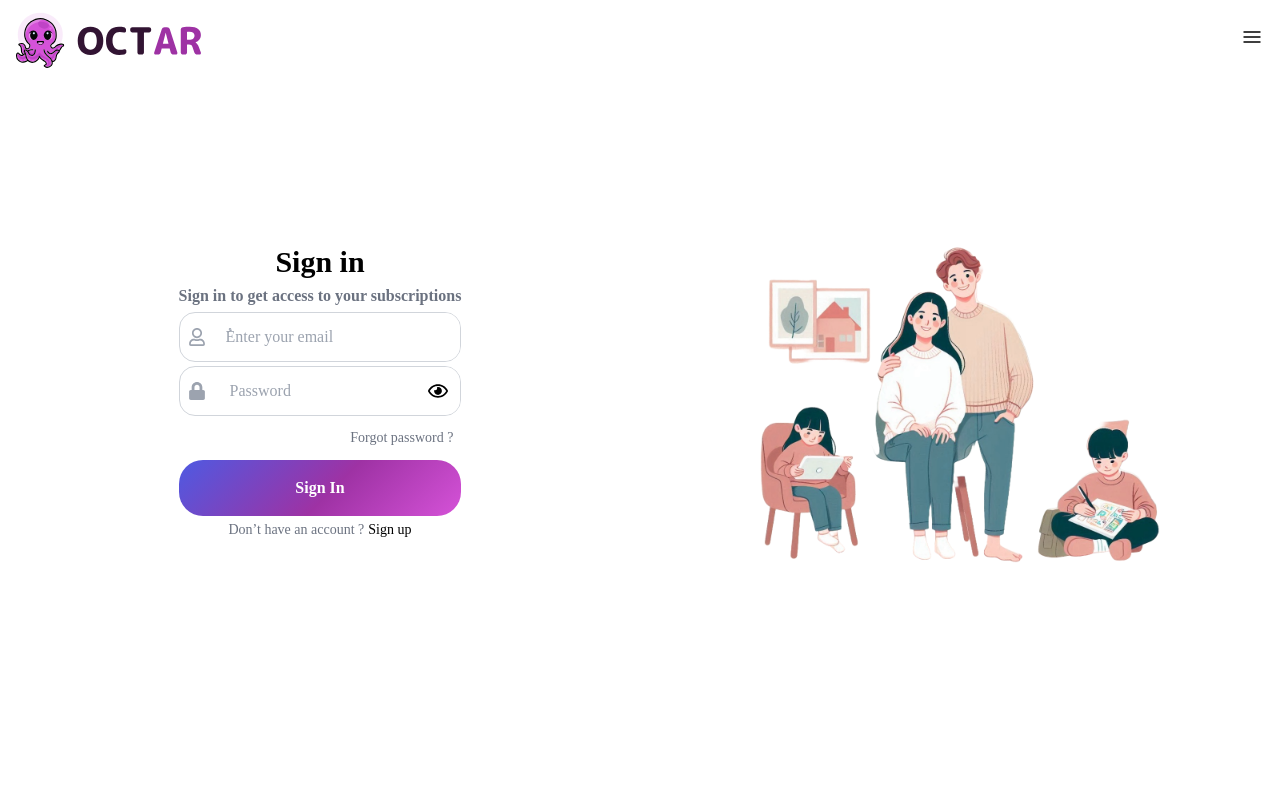
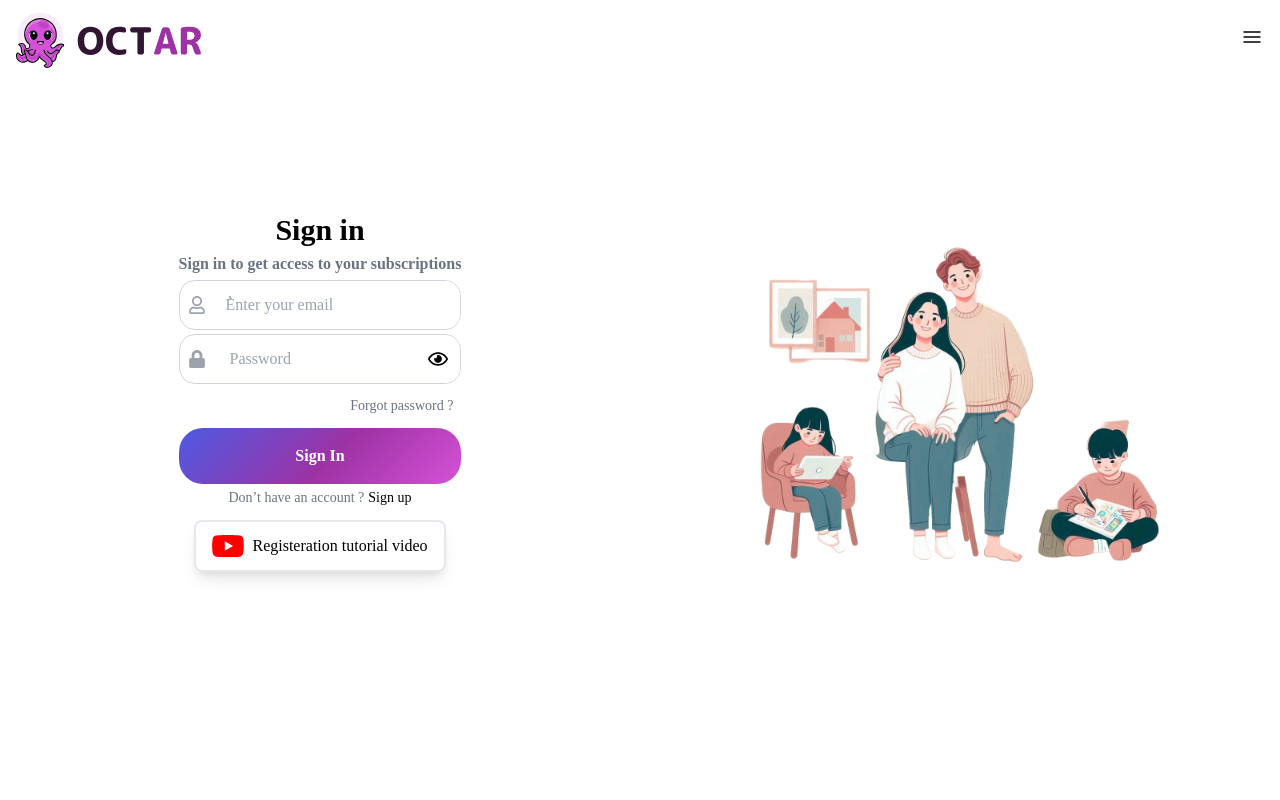
Before and after one commit to OCTARDev/octarEDU, a Next.js app: page /en/login in a window 1280 px wide. Shown: the top 800 px of the page. Built offline with nearby package versions, Linux system fonts and the light colour scheme.

Commit message:
added registeration video link to login/registeration pages

```diff
--- a/messages/ar.json
+++ b/messages/ar.json
@@ -417,9 +417,13 @@
         "enterPass": "أدخل كلمة المرور",
         "forget": "هل نسيت كلمة المرور؟",
         "dont": "ليس لديك حساب",
-        "create": "سجل معنا "
+        "create": "سجل معنا ",
+        "youtube_link":"https://www.youtube.com/watch?v=cZkrWm0mOKc",
+        "youtube_label":"الفيديو التعريفي للتسجيل"
     },
     "signup": {
+        "youtube_link":"https://www.youtube.com/watch?v=cZkrWm0mOKc",
+        "youtube_label":"الفيديو التعريفي للتسجيل",
         "createAccount": "سجل معنا",
         "des": "ليس لديك حساب؟ قم بالتسجيل الآن للحصول على دخول فوري!",
         "accountType": {
--- a/messages/en.json
+++ b/messages/en.json
@@ -416,9 +416,13 @@
         "enterPass": "Enter your password  ",
         "forget": "Forgot password ?",
         "dont": "Don’t have an account ?",
-        "create": "Sign up"
+        "create": "Sign up",
+        "youtube_link":"https://www.youtube.com/watch?v=L5615S2_zOQ",
+        "youtube_label":"Registeration tutorial video"
     },
     "signup": {
+        "youtube_link":"https://www.youtube.com/watch?v=L5615S2_zOQ",
+        "youtube_label":"Registeration tutorial video",
         "createAccount": "Sign up",
         "des": "Don’t have an account? Sign up now for instant access!",
         "accountType": {
@@ -471,6 +475,7 @@
         "loading": "Loading...",
         "account_created": "Account created successfully, Otp sent to youe email",
         "error_occurred": "An error occurred"
+
     },
     "forgetPassword": {
         "forgot_password": "Forget Password",
--- a/src/app/[locale]/(auth)/login/page.tsx
+++ b/src/app/[locale]/(auth)/login/page.tsx
@@ -17,6 +17,9 @@ import Input from "@/shared/Input";
 import { FaRegUser } from "react-icons/fa";
 import PasswordInput from "../_components/PasswordInput";
 import SideImageComponent from "../_components/SideImage";
+import youtubeSVG from "@/assets/youtube.svg";
+import Image from "next/image";
+
 
 type props = {
   open: boolean;
@@ -129,6 +132,23 @@ const Login = () => {
                     <span className='text-gray-500'>{t("dont")}</span>
                     <Link href={`/${firstLink}/sign-up`} className='text-primaryA1 hover:underline'>{t("create")}</Link>
                   </div>
+                  {/* How To Register Video */}
+                  <div className="flex justify-center mt-2">
+                    <a
+                    href={t("youtube_link")}
+                    target="_blank"
+                    className="border-2 w-fit px-4 py-2 rounded-lg shadow-lg flex items-center gap-2">
+                      <span>
+                        <Image
+                      src={youtubeSVG}
+                      alt="youtube svg"
+                      width={32}
+                      height={32}
+                      />
+                      </span>
+                      <span>{t("youtube_label")}</span>
+                    </a>
+                  </div>
                 </form>
 
               </div>
--- a/src/app/[locale]/(auth)/sign-up/page.tsx
+++ b/src/app/[locale]/(auth)/sign-up/page.tsx
@@ -29,11 +29,9 @@ import Input from "@/shared/Input";
 import { FaRegUser, FaSchool } from "react-icons/fa";
 import { MdMailOutline } from "react-icons/md";
 import PasswordInput from "../_components/PasswordInput";
-type props = {
-  open: boolean;
-  setOpen: React.Dispatch<React.SetStateAction<boolean>>;
-  setForm: React.Dispatch<React.SetStateAction<number>>;
-};
+import youtubeSVG from "@/assets/youtube.svg";
+
+
 const style = {
   position: "absolute",
   top: "50%",
@@ -174,128 +172,6 @@ const SingUp = () => {
   return (
     <div>
       <NavBar />
-      {/* <div className={`${styles.loginContainer} ${isArabic && "arabic"}`}>
-        <div className={styles.content}>
-
-          <form onSubmit={handleSubmit(onSubmit)}>
-            <div className={styles.firstDiv}>
-              <div className={styles.inputDiv}>
-                <label htmlFor="first_name">{t("firstName.label")}</label>
-                <div className={styles.inputContainer}>
-                  <input
-                    {...register("first_name")}
-                    placeholder={t("firstName.placeholder")}
-                    type="text"
-                  />
-                </div>
-                <p>{errors.first_name?.message}</p>
-              </div>
-              <div className={styles.inputDiv}>
-                <label htmlFor="last_name">{t("lastName.label")}</label>
-                <div className={styles.inputContainer}>
-                  <input
-                    {...register("last_name")}
-                    placeholder={t("lastName.placeholder")}
-                    type="text"
-                  />
-                </div>
-                <p>{errors.last_name?.message}</p>
-              </div>
-            </div>
-
-            <div className={styles.inputDiv}>
-              <label htmlFor="phone">{t("phone")}</label>
-              <div
-                className={styles.inputContainer}
-                style={{ direction: "ltr", textAlign: "left" }}
-              >
-                <PhoneInput
-                  country={"us"}
-                  onChange={(value: any, country: any) => {
-                    setCountry(`+${country?.dialCode}`);
-                    setPhoneNO(value?.replace(`${country?.dialCode}`, ""));
-                  }}
-                  inputClass={styles["custom-phone-input"]}
-                />
-              </div>
-            </div>
-            <div className={styles.inputDiv}>
-              <label htmlFor="phone">{t("country.label")}</label>
-              <Select {...register("country")} fullWidth size="small">
-                {countries?.map((e: any, index: number) => {
-                  return (
-                    <MenuItem value={e?.name} key={index}>
-                      {e?.name}
-                    </MenuItem>
-                  );
-                })}
-              </Select>
-            </div>
-            <div className={styles.inputDiv}>
-              <label htmlFor="email">{t("email.label")}</label>
-              <div className={styles.inputContainer}>
-                <input
-                  {...register("email")}
-                  placeholder={t("email.placeholder")}
-                  type="text"
-                />
-              </div>
-              <p>{errors.email?.message}</p>
-            </div>
-            <div className={styles.inputDiv}>
-              <label htmlFor="password">{t("password.label")}</label>
-              <div className={styles.inputContainer}>
-                <input
-                  {...register("password")}
-                  type={show ? "text" : "password"}
-                  placeholder={t("password.placeholder")}
-                />
-                <button
-                  onClick={() => setShow(!show)}
-                  className={styles.eye}
-                  type="button"
-                  style={{ left: isArabic ? 12 : "95%" }}
-                >
-                  {show ? <VisibilityIcon /> : <VisibilityOffIcon />}
-                </button>
-              </div>
-
-
-            </div>
-            <div className={styles.inputDiv}>
-              <label htmlFor="c_password">{t("confirmPassword.label")}</label>
-              <div className={styles.inputContainer}>
-                <input
-                  {...register("c_password")}
-                  type={showC ? "text" : "password"}
-                  placeholder={t("confirmPassword.placeholder")}
-                />
-                <button
-                  onClick={() => setShowC(!showC)}
-                  className={styles.eye}
-                  type="button"
-                  style={{ left: isArabic ? 12 : "95%" }}
-                >
-                  {show ? <VisibilityIcon /> : <VisibilityOffIcon />}
-                </button>
-              </div>
-              <p>{errors.c_password?.message}</p>
-            </div>
-            <div>
-              <button type="submit" className={styles.signIin}>
-                {loading ? t("loading") : t("signupButton")}
-              </button>
-            </div>
-            <div className={styles.lastDiv}>
-              <p>{t("alreadyHaveAccount.question")}</p>
-              <Link href={`/${lang}/login`}>
-                <button>{t("alreadyHaveAccount.action")}</button>
-              </Link>
-            </div>
-          </form>
-          {mapForErr()}
-        </div>
-      </div> */}
       <div className={`grid grid-cols-1 sm:grid-cols-2 gap-4 min-h-screen py-48 ${isArabic && "arabic"}`}>
       {/* left form */}
       <section className='flex flex-col gap-2 px-2'>
@@ -402,6 +278,23 @@ const SingUp = () => {
                 <span>{t("alreadyHaveAccount.question")}</span>
                 <Link className='text-[#9e32a4] underline' href={`/${lang}/login`}>{t("alreadyHaveAccount.action")}</Link>
               </div>
+              {/* How To Register Video */}
+              <div className="flex justify-center mt-2">
+                <a
+                href={t("youtube_link")}
+                target="_blank"
+                className="border-2 w-fit px-4 py-2 rounded-lg shadow-lg flex items-center gap-2">
+                  <span>
+                    <Image
+                  src={youtubeSVG}
+                  alt="youtube svg"
+                  width={32}
+                  height={32}
+                  />
+                  </span>
+                  <span>{t("youtube_label")}</span>
+                </a>
+              </div>
             </form>
             {mapForErr()}
           </div>
```
Also changed, not shown: src/assets/youtube.svg (added).
